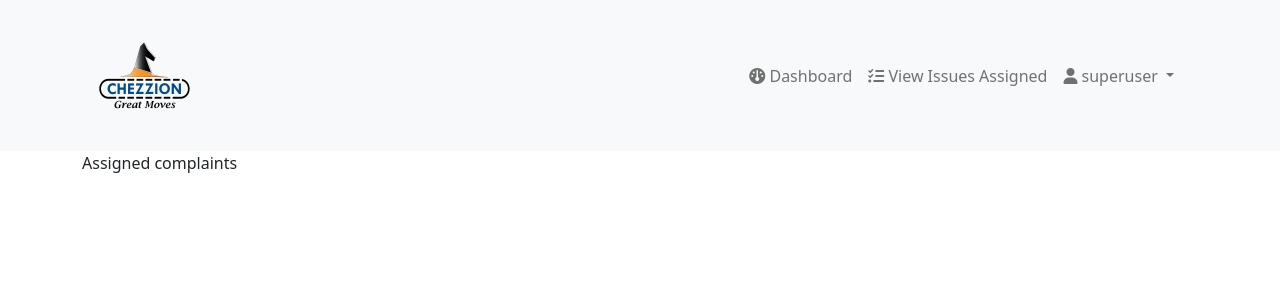
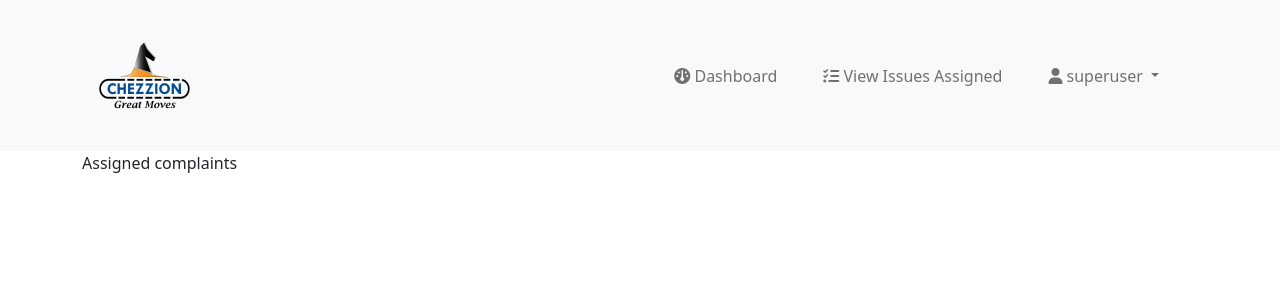
Before and after one commit to Santhu1243/chezzapp, a Django app: page /staff-admin/view-assigned/ in a window 1280 px wide. Shown: the top 300 px of the page. Run offline with Django 5.2, Linux system fonts and the light colour scheme; a user stored in the database is signed in; some libraries are stand-ins or nearby versions.

Commit message:
modified

```diff
--- a/chezzionwebapp/nonsap/static/assets/css/style.css
+++ b/chezzionwebapp/nonsap/static/assets/css/style.css
@@ -129,3 +129,7 @@
     }
 
 }
+
+.nav-item {
+    margin: 0px 15px;
+}
```
